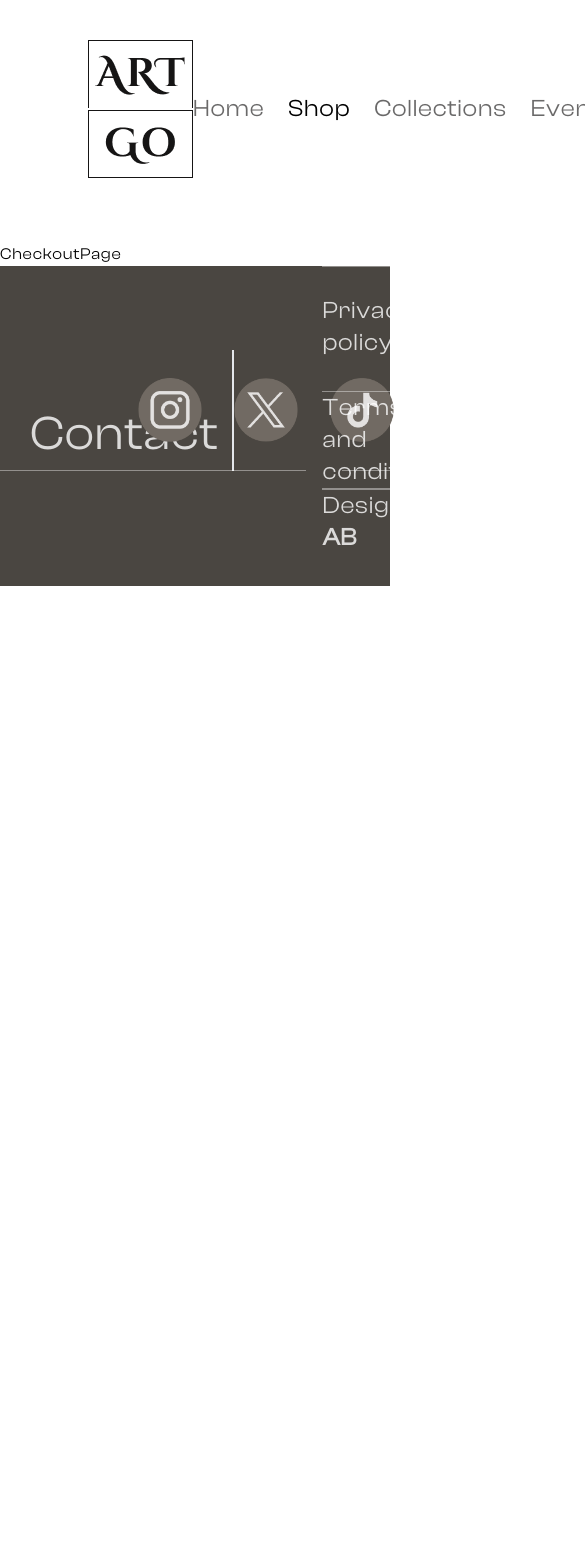
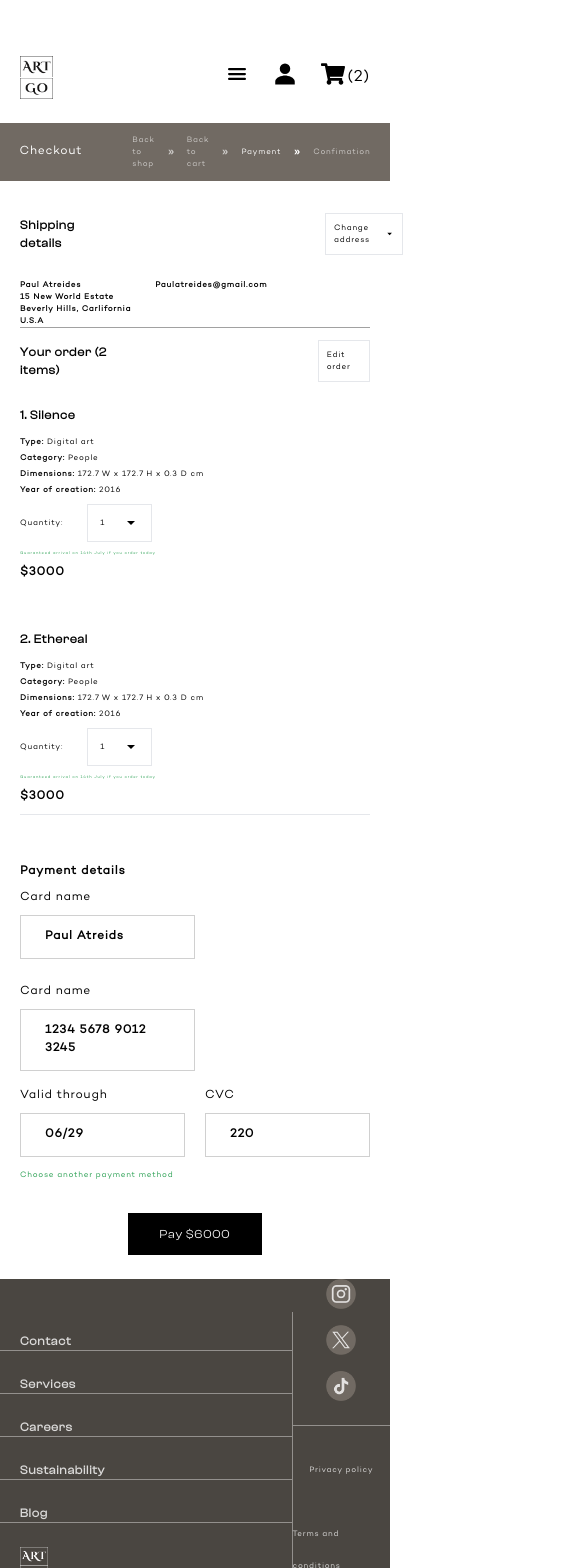
Before and after one commit to OSKIconcept/art-go, a React (Vite) app: page /checkout in a window 390 px wide. Shown: the top 1568 px of the page, 585 px wide, since content can reach past the window. Before the commit the page ends 844 px from the top, so only its background shows below. Built offline with nearby package versions, Linux system fonts and the light colour scheme.

Commit message:
working on responsiveness

```diff
--- a/src/components/Art.jsx
+++ b/src/components/Art.jsx
@@ -90,9 +90,9 @@ const Art = () => {
           <img className="w-[98%]" src={art.image} />
           <div className="flex px-5 justify-between items-center">
             <div className="flex gap-1.2 justify-center items-center">
-              <p className="font-bold">{art.name}</p>
+              <h3 className="font-bold">{art.name}</h3>
               <PiLineVertical className="text-[42px]" />
-              {art.amount}
+              <h3> {art.amount}</h3>
             </div>
             <div className="flex gap-6">
               <img className="w-[35px]" src={art.like} />{" "}
--- a/src/components/Category.jsx
+++ b/src/components/Category.jsx
@@ -12,18 +12,18 @@ import { BiSolidRightArrow } from "react-icons/bi";
 const Category = () => {
   return (
     <>
-      <div className="flex  mx-auto max-w-[1728px] px-[88px]  pb-16 text-[31px] -tracking-tight">
+      <div className="flex  mx-auto max-w-[1728px] px-[20px]  pb-16 text-[31px] -tracking-tight">
         <div className="flex flex-col   pb-10   ">
           <div className="border-r">
-            <p className="pr-5 pt-16 font-bold pb-10">Category</p>
-            <div className="flex gap-2 border justify-center items-center p-3 mr-7 mb-14  ">
+            <h2 className="pr-5 pt-16 font-bold pb-10 font-clash">Category</h2>
+            <div className="flex gap-2 border justify-center items-center md:p-3 p-2 mr-7 mb-14  ">
               <p>illustrations</p>
 
               <IoMdArrowDropdown />
             </div>
 
             <div className="flex justify-between items-center border-b pr-7 border-r">
-              <p className="pl-5 font-bold pt-2 ">Subject</p>
+              <h3 className="pl-5 font-bold pt-2 font-clash ">Subject</h3>
               <FaMinus />
             </div>
           </div>
@@ -61,44 +61,44 @@ const Category = () => {
             <p className="text-[28px] text-[#16151566]">Show more</p>
           </div>
 
-          <div className="flex flex-col gap-6 border-r pt-16">
+          <div className="flex flex-col gap-6 border-r pt-16 font-clash">
             <div className="flex justify-between items-center border-b pb-3 pr-1">
-              <p className="pl-4">Style</p>
+              <h3 className="pl-4">Style</h3>
               <FaPlus className="" />
             </div>
 
             <div className="flex justify-between items-center border-b pb-3 pr-1">
-              <p className="pl-4">Price</p>
+              <h3 className="pl-4">Price</h3>
               <FaPlus className="" />
             </div>
 
             <div className="flex justify-between items-center border-b pb-3 pr-1">
-              <p className="pl-4">Material</p>
+              <h3 className="pl-4">Material</h3>
               <FaPlus className="" />
             </div>
 
             <div className="flex justify-between items-center border-b pb-3 pr-1">
-              <p className="pl-4">Medium</p>
+              <h3 className="pl-4">Medium</h3>
               <FaPlus className="" />
             </div>
 
             <div className="flex justify-between items-center border-b pb-3 pr-1">
-              <p className="pl-4">Color</p>
+              <h3 className="pl-4">Color</h3>
               <FaPlus className="" />
             </div>
 
             <div className="flex justify-between items-center border-b pb-3 pr-1">
-              <p className="pl-4">Size</p>
+              <h3 className="pl-4">Size</h3>
               <FaPlus className="" />
             </div>
 
             <div className="flex justify-between items-center border-b pb-3 pr-1">
-              <p className="pl-4">Year</p>
+              <h3 className="pl-4">Year</h3>
               <FaPlus className="" />
             </div>
 
             <div className="flex justify-between items-center border-b pb-3 pr-1">
-              <p className="pl-4">Collection</p>
+              <h3 className="pl-4">Collection</h3>
               <FaPlus className="" />
             </div>
           </div>
@@ -109,13 +109,18 @@ const Category = () => {
           <div className="flex justify-between items-center w-[90%]">
             <div className="flex gap-5 text-[#16151566] items-center justify-center">
               <p>Shop</p>
-              <MdOutlineDoubleArrow />
+              <p>
+                {" "}
+                <MdOutlineDoubleArrow />
+              </p>
               <p>Digital Art</p>
             </div>
-            <div className="flex gap-2 border justify-center items-center p-3 ">
+            <div className="flex gap-2 border justify-center items-center md:p-3 p-2 ">
               <p>sort</p>
 
-              <IoMdArrowDropdown />
+              <p>
+                <IoMdArrowDropdown />
+              </p>
             </div>
           </div>
 
@@ -124,19 +129,19 @@ const Category = () => {
           <div className="flex gap-12 justify-center items-center py-12">
             <div className="flex gap-5 justify-center items-center">
               <div className="px-6 py-2 border rounded-md text-black border-black">
-                1
+                <p>1</p>
               </div>
               <div className="px-6 py-2 border rounded-md text-[#16151566]">
-                2
+                <p>2</p>
               </div>
               <div className="px-6 py-2 border rounded-md text-[#16151566]">
-                3
+                <p>3</p>
               </div>
               <div className="px-6 py-2 border rounded-md text-[#16151566]">
-                4
+                <p>4</p>
               </div>
               <div className="px-6 py-2 border rounded-md text-[#16151566]">
-                5
+                <p>5</p>
               </div>
             </div>
 
--- a/src/components/Footer.jsx
+++ b/src/components/Footer.jsx
@@ -6,33 +6,49 @@ import tictok from "@/assets/tictok.png";
 const Footer = () => {
   return (
     <div className="bg-[#4A4641] text-[#FFFFFFCC]">
-      <div className="flex justify-center items-center mx-auto max-w-[1728px] max-h-[887px] pb-8   ">
-        <div className="text-[48px] flex md:flex-col border-r-2 w-3/4 gap-9">
-          <p className=" border-b border-[#FFFFFF66] mt-12 px-[88px]   ">
+      <div className="flex justify-center items-center mx-auto max-w-[1728px] max-h-[887px] md:pb-7 pb-4 ">
+        <div className="font-clash text-[48px] flex flex-col border-r border-[#FFFFFF66] w-3/4 md:gap-8 gap-6">
+          <p className="font-bold text-[12px] md:text-[24px] lg:text-[48px] border-b border-[#FFFFFF66] md:pt-10 pt-5 px-[20px]   ">
             Contact
           </p>
-          <p className=" border-b border-[#FFFFFF66] px-[88px] ">Services</p>
-          <p className=" border-b border-[#FFFFFF66] px-[88px] ">Careers</p>
-          <p className=" border-b border-[#FFFFFF66] px-[88px] ">
+          <p className="font-bold text-[12px] md:text-[24px] lg:text-[48px] border-b border-[#FFFFFF66] px-[20px] ">
+            Services
+          </p>
+          <p className="font-bold text-[12px] md:text-[24px] lg:text-[48px] border-b border-[#FFFFFF66] px-[20px] ">
+            Careers
+          </p>
+          <p className="font-bold text-[12px] md:text-[24px] lg:text-[48px] border-b border-[#FFFFFF66] px-[20px] ">
             Sustainability
           </p>
-          <p className=" border-b border-[#FFFFFF66] px-[88px]  ">Blog</p>
+          <p className="font-bold text-[12px] md:text-[24px] lg:text-[48px] border-b border-[#FFFFFF66] px-[20px]  ">
+            Blog
+          </p>
 
-          <div className="px-[88px]">
-            <img className=" w-[105px]" src={lo} />
+          <div className="px-[20px]">
+            <img className="lg:w-[105px] md:w-[66px] w-[28px]" src={lo} />
           </div>
         </div>
 
-        <div className="text-2xl flex md:flex-col gap-6 ">
-          <div className="flex md:flex-col gap-8 justify-center items-center    ">
-            <img className="w-[100.52px]" src={insta} alt="" />
-            <img className="w-[100.52px]" src={twitter} alt="" />
-            <img className="w-[100.52px]" src={tictok} alt="" />
+        <div className="text-2xl flex flex-col gap-6 flex-1 ">
+          <div className="flex flex-col md:gap-8 gap-4 justify-center items-center    ">
+            <img
+              className="md:w-[60px] w-[30px] lg:w-[80.52px]"
+              src={insta}
+              alt=""
+            />
+            <img
+              className="md:w-[60px] w-[30px] lg:w-[80.52px]"
+              src={twitter}
+              alt=""
+            />
+            <img
+              className="md:w-[60px] w-[30px] lg:w-[80.52px]"
+              src={tictok}
+              alt=""
+            />
           </div>
-          <div className="flex flex-col justify-center items-center ">
-            <p className="border-y border-[#FFFFFF66] pb-8 pt-7">
-              Privacy policy
-            </p>
+          <div className="flex flex-col justify-center items-center border-t border-[#FFFFFF66] ">
+            <p className=" border-[#FFFFFF66] pb-8 pt-7">Privacy policy</p>
             <p className="border-b border-[#FFFFFF66]">Terms and conditions</p>
             <p className="border-t border-[#FFFFFF66]">
               Design by <span className="font-bold">AB</span>
--- a/src/components/Header.jsx
+++ b/src/components/Header.jsx
@@ -4,14 +4,15 @@ import logo from "@/assets/logo.png";
 import { FaShoppingCart } from "react-icons/fa";
 import { IoPersonSharp } from "react-icons/io5";
 import { Link } from "react-router-dom";
+import { IoMenu } from "react-icons/io5";
 
 const Header = () => {
   return (
     <div className="bg-white text-[#161515A3]">
-      <div className="flex justify-between items-center mx-auto max-w-[1728px] px-[88px] pt-10 pb-16">
-        <img className="w-[105px]" src={logo} />
-        <div className="flex gap-[100px] ">
-          <div className="flex gap-6 text-2xl">
+      <div className="flex justify-between items-center mx-auto max-w-[1511px] px-[20px] pt-14 pb-6 md:pb-10">
+        <img className="lg:w-[105px] md:w-[66px] w-[33px] " src={logo} />
+        <div className="flex md:gap-[100px] gap-[20px]  ">
+          <div className=" md:gap-6 gap-3 text-2xl hidden md:flex ">
             <p>Home</p>
             <p className="text-black">Shop</p>
             <p>Collections</p>
@@ -19,11 +20,13 @@ const Header = () => {
             <p>About</p>
             <p>Search</p>
           </div>
-          <div className="text-black flex gap-[32px] text-2xl">
-            <IoPersonSharp className="" />
+          <div className="text-black flex md:gap-[32px] gap-[24px] text-2xl">
+            <IoMenu className="block md:hidden text-[24px] md:text-[32px] lg:text-[40px]" />
+
+            <IoPersonSharp className="text-[24px] md:text-[32px] lg:text-[40px]" />
             <div className="flex after:content-['(2)'] after:text-[16px] after:ml-0.5">
               <Link to="/cart">
-                <FaShoppingCart className="hover:text-red-600" />
+                <FaShoppingCart className="hover:text-red-600 text-[24px] md:text-[32px] lg:text-[40px]" />
               </Link>
             </div>
           </div>
--- a/src/components/RootLayout.jsx
+++ b/src/components/RootLayout.jsx
@@ -6,7 +6,7 @@ const RootLayout = () => {
   return (
     <div className="-tracking-tighter">
       <Header />
-      <main>
+      <main className="">
         <Outlet />
       </main>
       <Footer />
--- a/src/index.css
+++ b/src/index.css
@@ -8,5 +8,32 @@
 }
 
 body {
+  font-family: campton;
+}
+
+@font-face {
+  font-family: campton;
+  src: url(./fonts/CamptonBook.otf);
+}
+
+.font-clash {
   font-family: clash;
 }
+
+@layer base {
+  p {
+    @apply text-[8px] md:text-[16px] lg:text-[32px];
+  }
+
+  h1 {
+    @apply text-[16px] md:text-[38px] lg:text-[72px];
+  }
+
+  h2 {
+    @apply text-[12px] md:text-[28px] lg:text-[40px];
+  }
+
+  h3 {
+    @apply text-[12px] md:text-[24px] lg:text-[32px];
+  }
+}
--- a/src/pages/CheckoutPage.jsx
+++ b/src/pages/CheckoutPage.jsx
@@ -1,5 +1,185 @@
+//icon
+import { MdOutlineDoubleArrow } from "react-icons/md";
+import { IoMdArrowDropdown } from "react-icons/io";
+
 const CheckoutPage = () => {
-  return <div>CheckoutPage</div>;
+  return (
+    <div className="mx-auto justify-center items-center  ">
+      <div className="bg-[#716A63] px-[20px] py-[11px] md:py-[19px] w-full ">
+        <div className="flex justify-center items-center max-w-[1511px] lg:gap-[150px] gap-[50px] md:gap-[80px]  mx-auto ">
+          <h3 className=" text-white ">Checkout</h3>
+          <div className=" gap-[12px] text-[#FFFFFFA3] flex justify-center items-center ">
+            <p>Back to shop</p>
+            <p>
+              <MdOutlineDoubleArrow />
+            </p>
+            <p>Back to cart</p>
+            <p>
+              <MdOutlineDoubleArrow />
+            </p>
+            <p className="text-white">Payment</p>
+            <p>
+              <MdOutlineDoubleArrow className="text-white" />
+            </p>
+            <p>Confimation</p>
+          </div>
+        </div>
+      </div>
+
+      <div className="mx-auto max-w-[1511px] px-[20px]">
+        <div className=" pb-3 pt-8 ">
+          <div className="flex gap-[250px] items-center justify-start pb-6">
+            <h3 className="text-[12px] md:text-[20px] lg:text-[40px]  font-bold font-clash ">
+              Shipping details
+            </h3>
+            <div className="flex gap-2 border justify-center items-center md:p-3 p-2  ">
+              <p>Change address</p>
+
+              <IoMdArrowDropdown />
+            </div>
+          </div>
+
+          <div className="flex justify-start gap-6 border-b border-[#16151566]">
+            <div className="font-bold">
+              <p>Paul Atreides</p>
+              <p>15 New World Estate</p>
+              <p>Beverly Hills, Carlifornia</p>
+              <p>U.S.A</p>
+            </div>
+            <p className="font-bold">Paulatreides@gmail.com</p>
+          </div>
+        </div>
+
+        <div className="">
+          <div className="pb-12">
+            <div className="flex gap-[200px] items-center justify-start pb-6">
+              <h3 className="font-clash text-[12px] md:text-[20px] lg:text-[40px]  font-bold ">
+                Your order (2 items)
+              </h3>
+              <div className="border md:p-3 p-2">
+                <p>Edit order</p>
+              </div>
+            </div>
+
+            <div className="flex flex-col gap-3 md:gap-4">
+              <h2 className="font-bold font-clash">1. Silence</h2>
+              <div className="flex flex-col gap-1 md:2">
+                <p className="font-bold">
+                  Type: <span className="font-normal">Digital art</span>
+                </p>
+                <p className="font-bold">
+                  Category: <span className="font-normal">People</span>
+                </p>
+                <p className="font-bold">
+                  Dimensions:{" "}
+                  <span className="font-normal">
+                    172.7 W x 172.7 H x 0.3 D cm
+                  </span>
+                </p>
+                <p className="font-bold">
+                  Year of creation: <span className="font-normal">2016</span>
+                </p>
+              </div>
+            </div>
+
+            <div className="flex gap-3 justify-start items-center text-2xl pt-2">
+              <p>Quantity:</p>
+              <div className="flex gap-[18px] border justify-center items-center md:px-5 px-3 md:py-2 py-0.5 ml-3  ">
+                <p>1</p>
+
+                <IoMdArrowDropdown className="text-[16px] md:text-2xl" />
+              </div>
+            </div>
+
+            <p className="text-[#289F51] text-[4px] md:text-[8px] lg:text-[16px] pt-2">
+              Guaranteed arrival on 14th July if you order today
+            </p>
+            <h3 className="font-bold font-campton pt-2">$3000</h3>
+          </div>
+
+          <div className="pb-4 ">
+            <div className="flex flex-col gap-3 md:gap-4">
+              <h2 className="font-bold font-clash">2. Ethereal</h2>
+              <div className="flex flex-col gap-1 md:2">
+                <p className="font-bold">
+                  Type: <span className="font-normal">Digital art</span>
+                </p>
+                <p className="font-bold">
+                  Category: <span className="font-normal">People</span>
+                </p>
+                <p className="font-bold">
+                  Dimensions:{" "}
+                  <span className="font-normal">
+                    172.7 W x 172.7 H x 0.3 D cm
+                  </span>
+                </p>
+                <p className="font-bold">
+                  Year of creation: <span className="font-normal">2016</span>
+                </p>
+              </div>
+            </div>
+
+            <div className="flex gap-3 justify-start items-center text-2xl pt-2">
+              <p>Quantity:</p>
+              <div className="flex gap-[18px] border justify-center items-center md:px-5 px-3 md:py-2 py-0.5 ml-3  ">
+                <p>1</p>
+
+                <IoMdArrowDropdown className="text-[16px] md:text-2xl" />
+              </div>
+            </div>
+
+            <p className="text-[#289F51] text-[4px] md:text-[8px] lg:text-[16px] pt-2">
+              Guaranteed arrival on 14th July if you order today
+            </p>
+            <h3 className="font-bold font-campton py-2 border-b">$3000</h3>
+          </div>
+
+          <div className="py-8">
+            <h2 className="font-bold pb-2 md:pb-4">Payment details</h2>
+            <div className="pb-2 md:pb-4">
+              <h3 className="pb-2">Card name</h3>
+              <div className="font-bold py-3 px-6 border border-[#16151533]  w-[50%] text-left mb-4">
+                <h3>Paul Atreids</h3>
+              </div>
+            </div>
+
+            <div>
+              <h3 className="pb-2">Card name</h3>
+              <div className="font-bold py-3 px-6 border border-[#16151533] w-[50%] text-left ">
+                <h3>1234 5678 9012 3245</h3>
+              </div>
+            </div>
+
+            <div className="flex justify-between items-center gap-5 md:gap-7 pt-4 md:pt-9">
+              <div className="w-1/2">
+                <h3 className="pb-2">Valid through</h3>
+                <div className="font-bold py-3 px-6 border border-[#16151533]   text-left ">
+                  <h3>06/29</h3>
+                </div>
+              </div>
+
+              <div className="w-1/2">
+                <h3 className="pb-2">CVC</h3>
+                <div className="font-bold py-3 px-6 border border-[#16151533]   text-left ">
+                  <h3>220</h3>
+                </div>
+              </div>
+            </div>
+
+            <p className="text-[#289F51] pt-3 ">
+              Choose another payment method
+            </p>
+          </div>
+        </div>
+      </div>
+
+      <div className="items-center justify-center flex font-clash md:pb-12 pb-6">
+        <div className="text-white px-8 py-3 bg-black">
+          <h3>Pay $6000</h3>
+        </div>
+      </div>
+    </div>
+  );
 };
 
 export default CheckoutPage;
--- a/src/pages/ProductPage.jsx
+++ b/src/pages/ProductPage.jsx
@@ -3,9 +3,9 @@ import Category from "@/components/Category";
 const ProductPage = () => {
   return (
     <>
-      <div className="bg-[#716A63] text-white mx-auto text-center py-16 flex flex-col justify-center items-center gap-5 -tracking-tighter">
-        <h3 className="text-6xl font-bold">Digital Art</h3>
-        <p className="text-xl max-w-[40%] font-light  ">
+      <div className="bg-[#716A63] text-white mx-auto text-center md:py-16 py-8 flex flex-col justify-center items-center md:gap-4 gap-1 -tracking-tighter">
+        <h1 className=" font-bold font-clash">Digital Art</h1>
+        <p className="md:text-[16px] text-[8px] lg:text-[20px] w-[75%] md:w-[75%] lg:w-[50%] font-light  ">
           Welcome to our extensive collection of uniquely contemporary digital
           art. We have various styles, mediums, sizes, and subjects to fit any
           interior.
```
Also changed, not shown: src/components/Carts.jsx (+5 -4 lines), src/pages/CartPage.jsx (+15 -11 lines), src/fonts/CamptonBook.otf (added).
